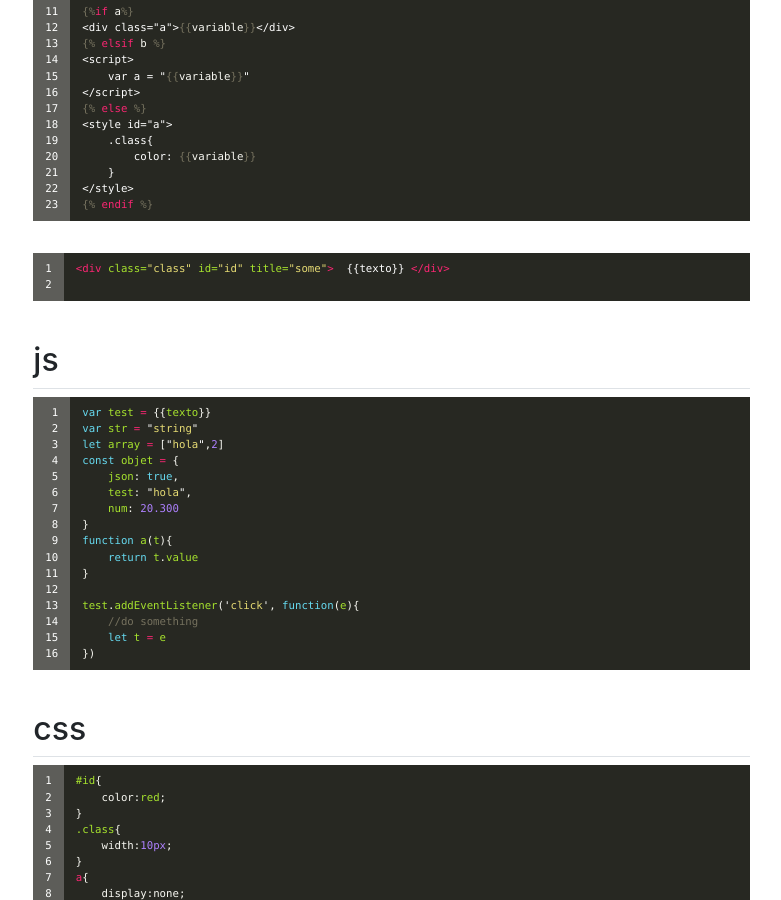
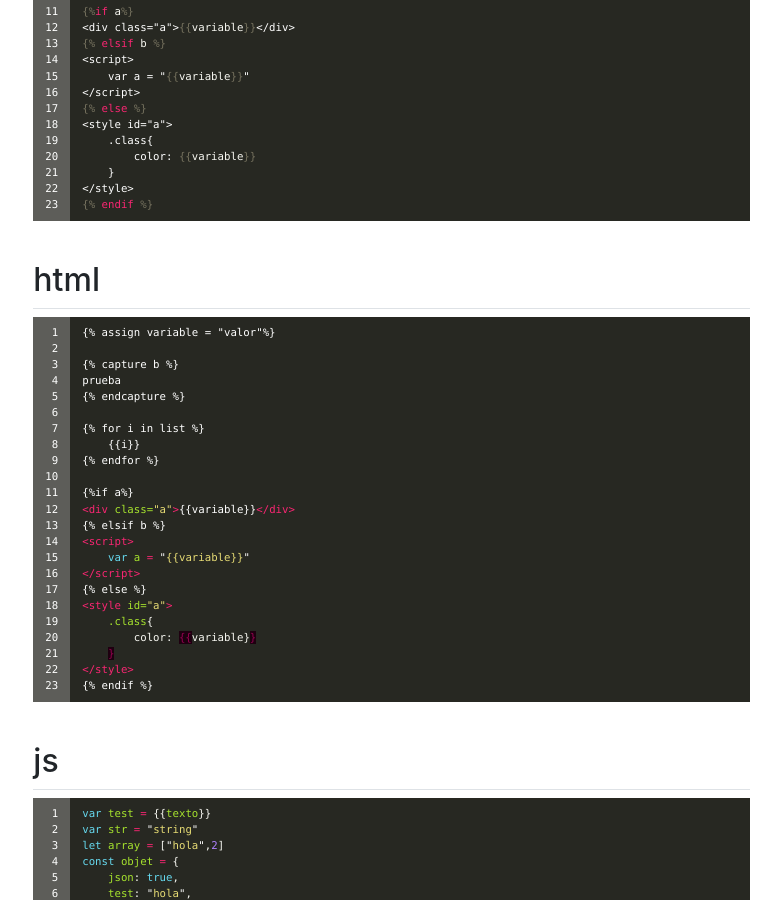
Before and after one commit to Bsale-IO/template-docs, a Jekyll site: the page built from docs/index.md, in a window 1280 px wide and 900 px high, scrolled down 2778 px. Shown: the whole window, without its empty margins (195-976 px from the left). Built offline with Jekyll 4.4.1, drawn with Linux system fonts in a browser that asks for light colours; emoji names are drawn with the system emoji font; our own code applies the rules of GitHub Pages for plain Markdown files.

Commit message:
test html

````diff
--- a/docs/index.md
+++ b/docs/index.md
@@ -136,11 +136,35 @@
 </style>
 {% endif %}
 ```
+## html
 
 ```html
-<div class="class" id="id" title="some">  {{texto}} </div>
+{% assign variable = "valor"%}
 
+{% capture b %}
+prueba
+{% endcapture %}
+
+{% for i in list %}
+    {{i}}
+{% endfor %}
+
+{%if a%}
+<div class="a">{{variable}}</div>
+{% elsif b %}
+<script>
+    var a = "{{variable}}"
+</script>
+{% else %}
+<style id="a">
+    .class{
+        color: {{variable}}
+    }
+</style>
+{% endif %}
 ```
+
+
 ## js
 ```js
 var test = {{texto}}
````
